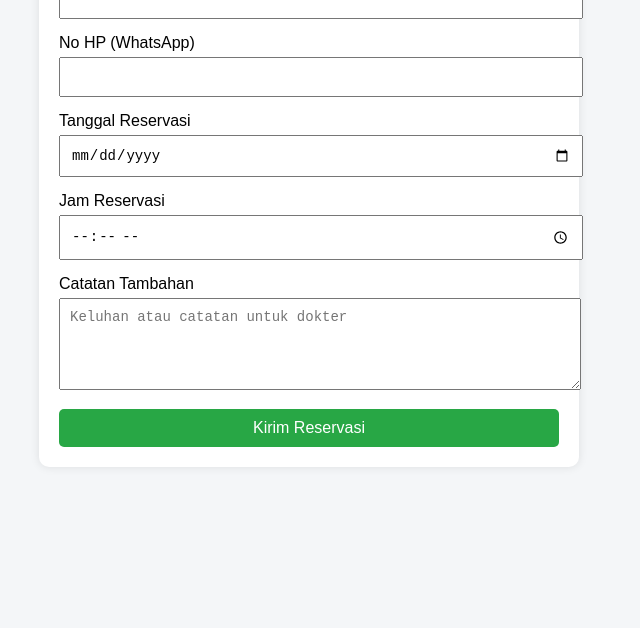
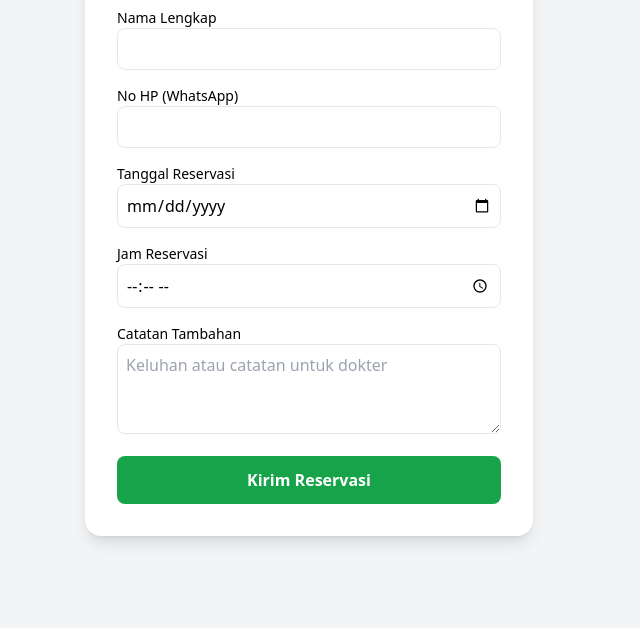
Before and after one commit to rasimanadeputrarambe-svg/klinik, a plain HTML site: page index.html in a window 1280 px wide. Shown: the part 172-800 px from the top of the page, without its empty margins (331-971 px from the left). Drawn offline with nearby package versions, Linux system fonts and the light colour scheme.

Commit message:
Update index.html

```diff
--- a/index.html
+++ b/index.html
@@ -1,80 +1,76 @@
-<!doctype html>
+<!DOCTYPE html>
 <html lang="id">
 <head>
-  <meta charset="utf-8">
-  <meta name="viewport" content="width=device-width, initial-scale=1">
-  <title>Reservasi Klinik</title>
-  <style>
-    body {
-      font-family: Arial, sans-serif;
-      background: #f4f6f8;
-      padding: 20px;
-    }
-    .container {
-      max-width: 500px;
-      margin: auto;
-      background: #fff;
-      padding: 20px;
-      border-radius: 10px;
-      box-shadow: 0 0 10px rgba(0,0,0,0.1);
-    }
-    h1 { text-align: center; }
-    label { display: block; margin-top: 15px; }
-    input, textarea, button {
-      width: 100%;
-      padding: 10px;
-      margin-top: 5px;
-      font-size: 14px;
-    }
-    textarea { resize: vertical; min-height: 70px; }
-    button {
-      background: #28a745;
-      color: #fff;
-      border: none;
-      cursor: pointer;
-      font-size: 16px;
-      border-radius: 5px;
-      margin-top: 15px;
-    }
-    button:hover {
-      background: #218838;
-    }
-  </style>
+  <meta charset="UTF-8">
+  <meta name="viewport" content="width=device-width, initial-scale=1.0">
+  <title>Form Reservasi Klinik</title>
+  <script src="https://cdn.tailwindcss.com"></script>
 </head>
-<body>
-  <div class="container">
-    <h1>Form Reservasi Klinik</h1>
-    <form id="reservasiForm">
-      <label>Nama Lengkap
-        <input type="text" name="nama" required>
-      </label>
-      <label>No HP (WhatsApp)
-        <input type="text" name="telepon" required>
-      </label>
-      <label>Tanggal Reservasi
-        <input type="date" name="tanggal" required>
-      </label>
-      <label>Jam Reservasi
-        <input type="time" name="jam" required>
-      </label>
-      <label>Catatan Tambahan
-        <textarea name="catatan" placeholder="Keluhan atau catatan untuk dokter"></textarea>
-      </label>
-      <button type="submit">Kirim Reservasi</button>
+<body class="bg-gray-100 flex items-center justify-center min-h-screen">
+  <div class="bg-white p-8 rounded-2xl shadow-lg w-full max-w-md">
+    <h2 class="text-2xl font-bold mb-6 text-center text-green-600">Form Reservasi Klinik</h2>
+    <form id="reservasiForm" class="space-y-4">
+
+      <div>
+        <label class="block text-sm font-medium">Nama Lengkap</label>
+        <input type="text" name="nama" required
+          class="w-full p-2 border rounded-lg focus:ring focus:ring-green-300"/>
+      </div>
+
+      <div>
+        <label class="block text-sm font-medium">No HP (WhatsApp)</label>
+        <!-- 🟢 diganti: name="telepon" -->
+        <input type="text" name="telepon" required
+          class="w-full p-2 border rounded-lg focus:ring focus:ring-green-300"/>
+      </div>
+
+      <div>
+        <label class="block text-sm font-medium">Tanggal Reservasi</label>
+        <input type="date" name="tanggal" required
+          class="w-full p-2 border rounded-lg focus:ring focus:ring-green-300"/>
+      </div>
+
+      <div>
+        <label class="block text-sm font-medium">Jam Reservasi</label>
+        <input type="time" name="jam" required
+          class="w-full p-2 border rounded-lg focus:ring focus:ring-green-300"/>
+      </div>
+
+      <div>
+        <label class="block text-sm font-medium">Catatan Tambahan</label>
+        <textarea name="catatan" rows="3"
+          class="w-full p-2 border rounded-lg focus:ring focus:ring-green-300"
+          placeholder="Keluhan atau catatan untuk dokter"></textarea>
+      </div>
+
+      <button type="submit"
+        class="w-full bg-green-600 text-white p-3 rounded-lg font-semibold hover:bg-green-700">
+        Kirim Reservasi
+      </button>
     </form>
   </div>
 
   <script>
-    document.getElementById("reservasiForm").addEventListener("submit", async function(e) {
+    // 🔗 URL Web App Google Apps Script Anda (pastikan /exec terbaru)
+    const EXEC_URL = "https://script.google.com/macros/s/AKfycbwewk6mrRgcSziJudNyMWLVKXofUClASIyvgjcJU_NsCzV_HeMwOESCC9TbcxSPv7A6vA/exec";
+
+    const form = document.getElementById("reservasiForm");
+    form.addEventListener("submit", async (e) => {
       e.preventDefault();
-      const formData = new FormData(this);
-      await fetch("https://script.google.com/macros/s/AKfycbwewk6mrRgcSziJudNyMWLVKXofUClASIyvgjcJU_NsCzV_HeMwOESCC9TbcxSPv7A6vA/exec", {
+
+      const fd = new FormData(form);
+      const body = new URLSearchParams();
+      fd.forEach((v, k) => body.append(k, v));
+
+      await fetch(EXEC_URL, {
         method: "POST",
-        body: formData,
-        mode: "no-cors"
+        mode: "no-cors",
+        headers: { "Content-Type": "application/x-www-form-urlencoded;charset=UTF-8" },
+        body
       });
-      alert("Reservasi berhasil dikirim!");
-      this.reset();
+
+      alert("✅ Reservasi berhasil dikirim! Cek Google Sheet Anda.");
+      form.reset();
     });
   </script>
 </body>
```
